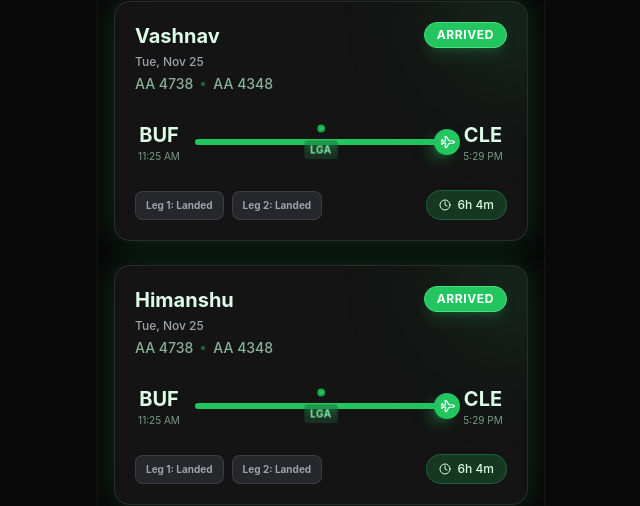
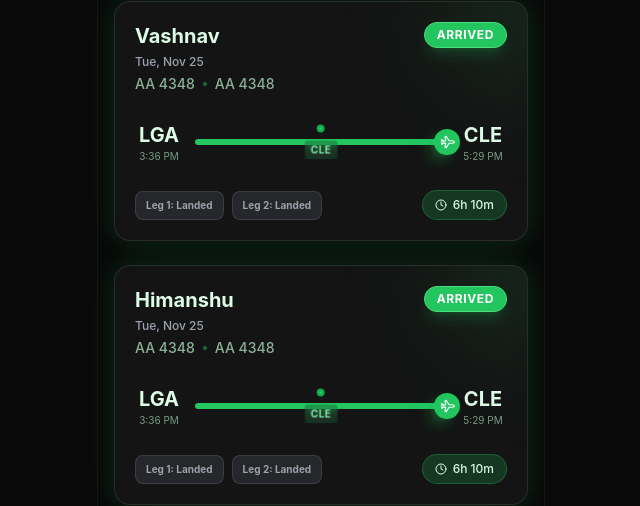
Before and after one commit to utkarshkhetan/trip-planner, a React (Vite) app: page /trip-planner/flights in a window 1280 px wide. Shown: the part 1155-1661 px from the top of the page, without its empty margins (319-959 px from the left). Built offline with nearby package versions, Linux system fonts and the light colour scheme.

Commit message:
Update Vashnav and Himanshu to NYC departure

```diff
--- a/src/data/flights.ts
+++ b/src/data/flights.ts
@@ -127,18 +127,6 @@ export const travelers: Traveler[] = [
         segments: [
             {
                 id: 'vashnav-1',
-                flightNumber: 'AA 4738',
-                flightIata: 'AA4738',
-                departureCity: 'BUF',
-                arrivalCity: 'LGA',
-                departureTime: '11:25 AM',
-                arrivalTime: '12:55 PM',
-                date: '2025-11-25',
-                status: 'On Time',
-                progress: 0
-            },
-            {
-                id: 'vashnav-2',
                 flightNumber: 'AA 4348',
                 flightIata: 'AA4348',
                 departureCity: 'LGA',
@@ -148,6 +136,18 @@ export const travelers: Traveler[] = [
                 date: '2025-11-25',
                 status: 'On Time',
                 progress: 0
+            },
+            {
+                id: 'vashnav-2',
+                flightNumber: 'AA 4348',
+                flightIata: 'AA4348',
+                departureCity: 'CLE',
+                arrivalCity: 'CLE',
+                departureTime: '5:29 PM',
+                arrivalTime: '5:29 PM',
+                date: '2025-11-25',
+                status: 'Landed',
+                progress: 100
             }
         ]
     },
@@ -157,18 +157,6 @@ export const travelers: Traveler[] = [
         segments: [
             {
                 id: 'himanshu-1',
-                flightNumber: 'AA 4738',
-                flightIata: 'AA4738',
-                departureCity: 'BUF',
-                arrivalCity: 'LGA',
-                departureTime: '11:25 AM',
-                arrivalTime: '12:55 PM',
-                date: '2025-11-25',
-                status: 'On Time',
-                progress: 0
-            },
-            {
-                id: 'himanshu-2',
                 flightNumber: 'AA 4348',
                 flightIata: 'AA4348',
                 departureCity: 'LGA',
@@ -178,6 +166,18 @@ export const travelers: Traveler[] = [
                 date: '2025-11-25',
                 status: 'On Time',
                 progress: 0
+            },
+            {
+                id: 'himanshu-2',
+                flightNumber: 'AA 4348',
+                flightIata: 'AA4348',
+                departureCity: 'CLE',
+                arrivalCity: 'CLE',
+                departureTime: '5:29 PM',
+                arrivalTime: '5:29 PM',
+                date: '2025-11-25',
+                status: 'Landed',
+                progress: 100
             }
         ]
     }
```
